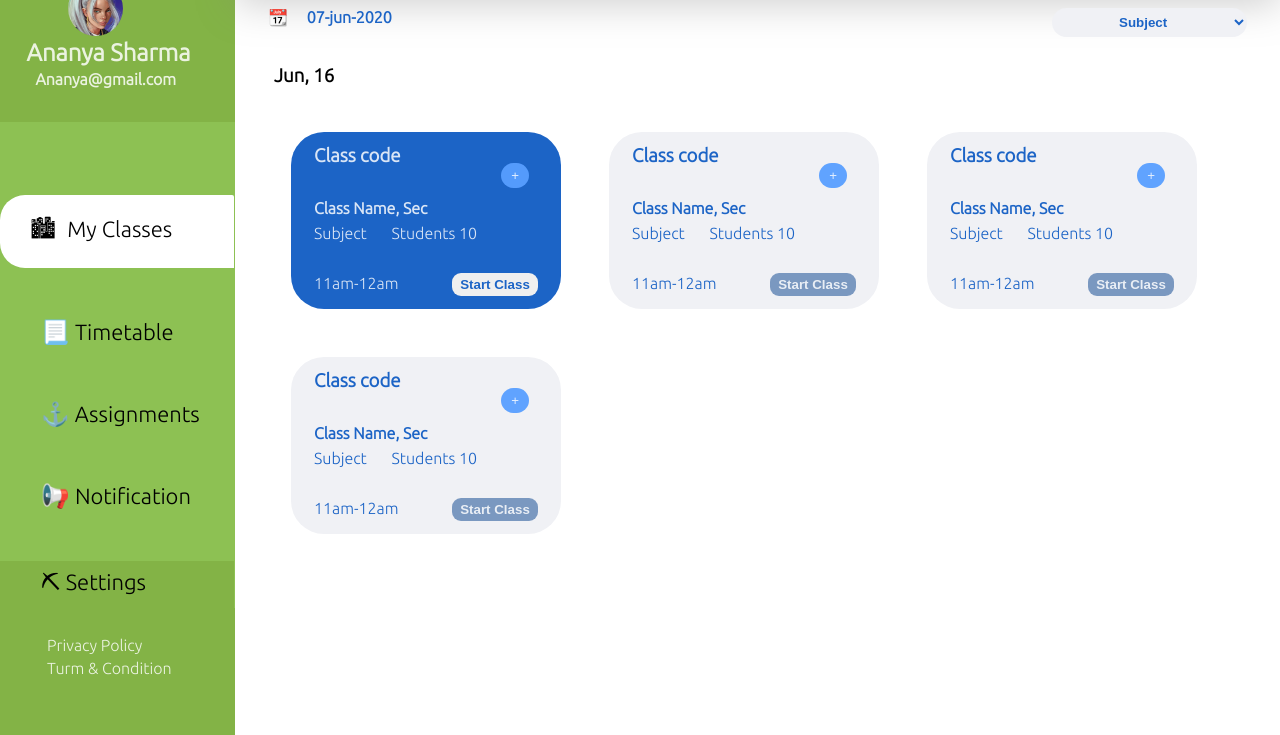
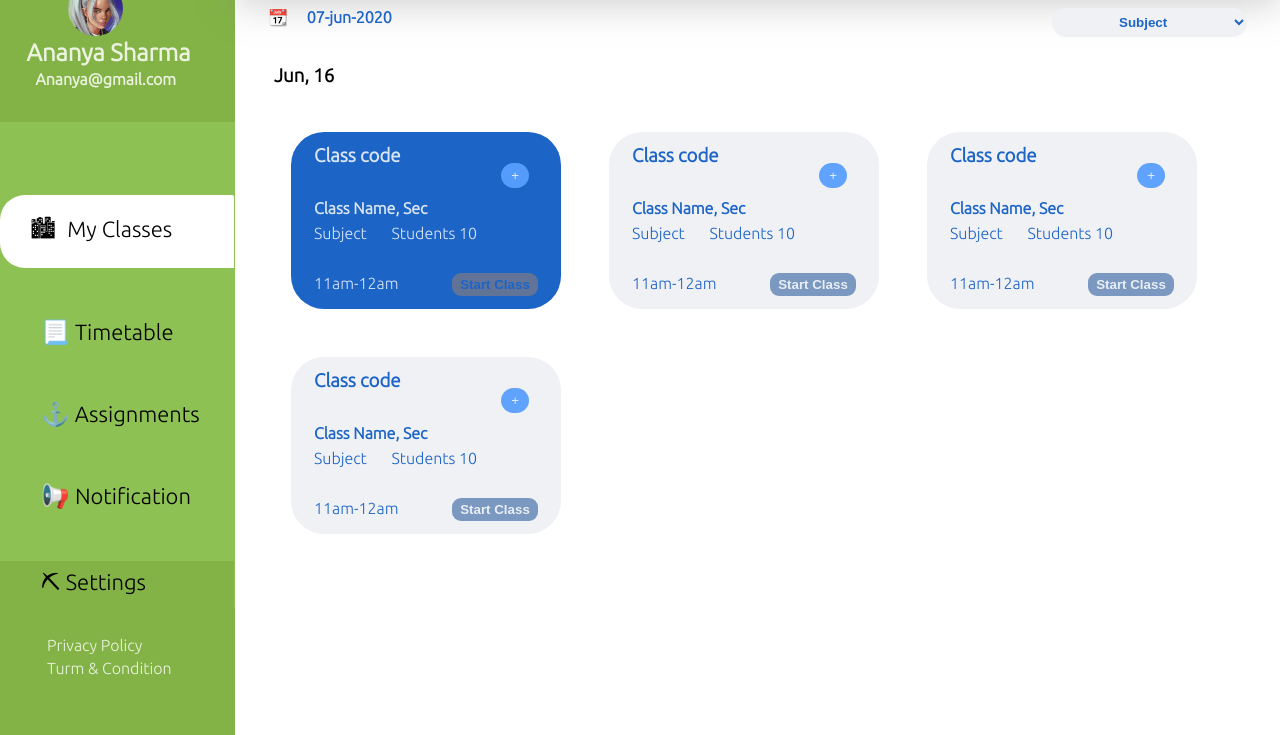
Before and after one commit to anaytrahman/edulane, a plain HTML site: page index.html in a window 1280 px wide. In both pictures the pointer is over the button 494 px from the left and 354 px from the top of the page. Shown: the part 70-805 px from the top of the page. Drawn offline with Linux system fonts and the light colour scheme.

Commit message:
btn hover added

```diff
--- a/css/style.css
+++ b/css/style.css
@@ -65,6 +65,10 @@
 
             .border-none {
                 border: none;
+            }
+
+            .btn {
+                cursor: pointer;
             }
 
             .main-container .nav-menu-wrapper .menu-wrapper {
@@ -259,6 +263,10 @@
                 padding: 4px 8px;
                 border-radius: 9px;
             }
+
+            .main-container .content-section .start-class:hover {
+                background-color: rgba(138, 126, 126, 0.637);
+            }
             /*responsive css 1080px*/
 
             @media screen and (max-width:1080px) {
```
